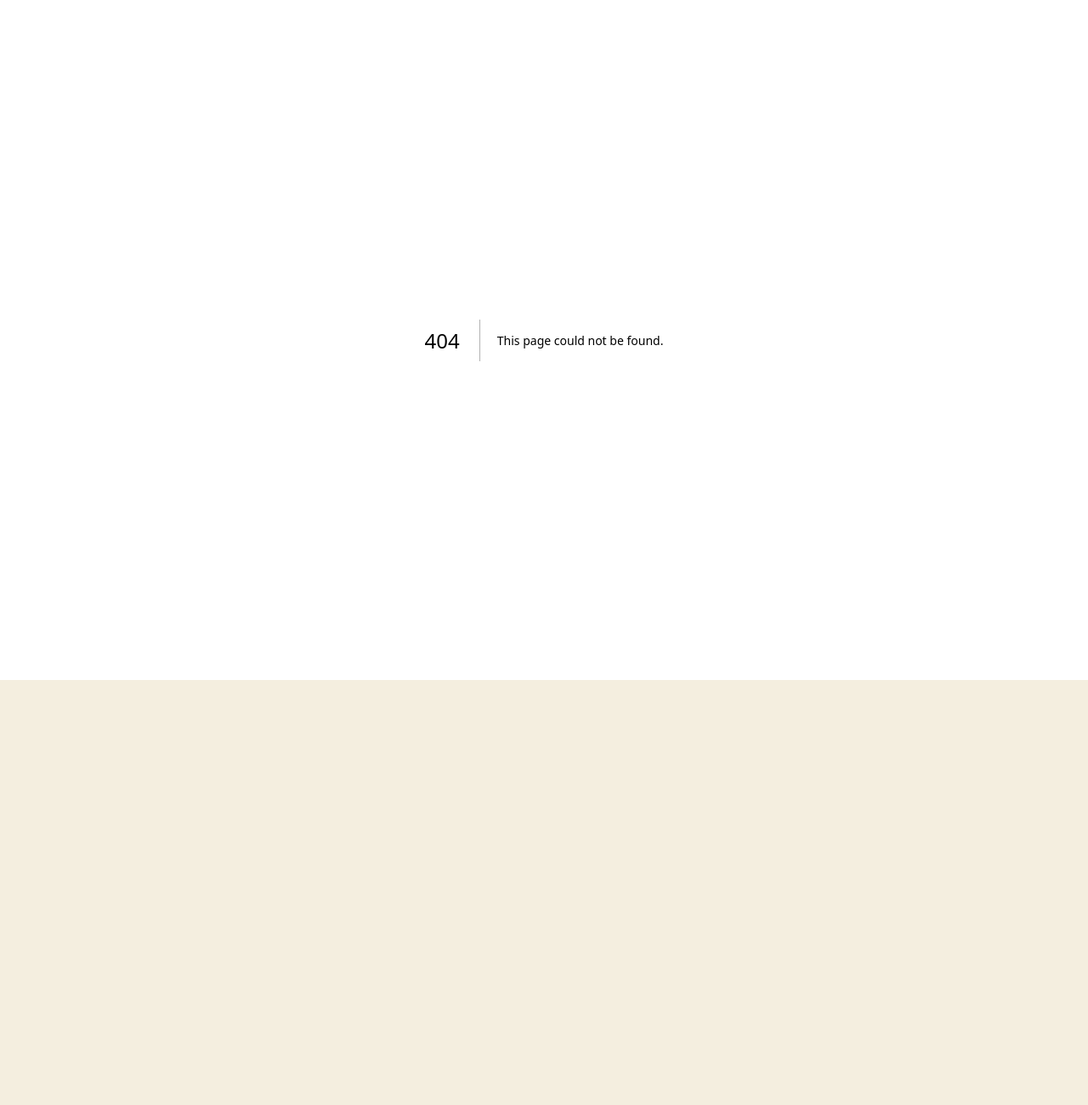
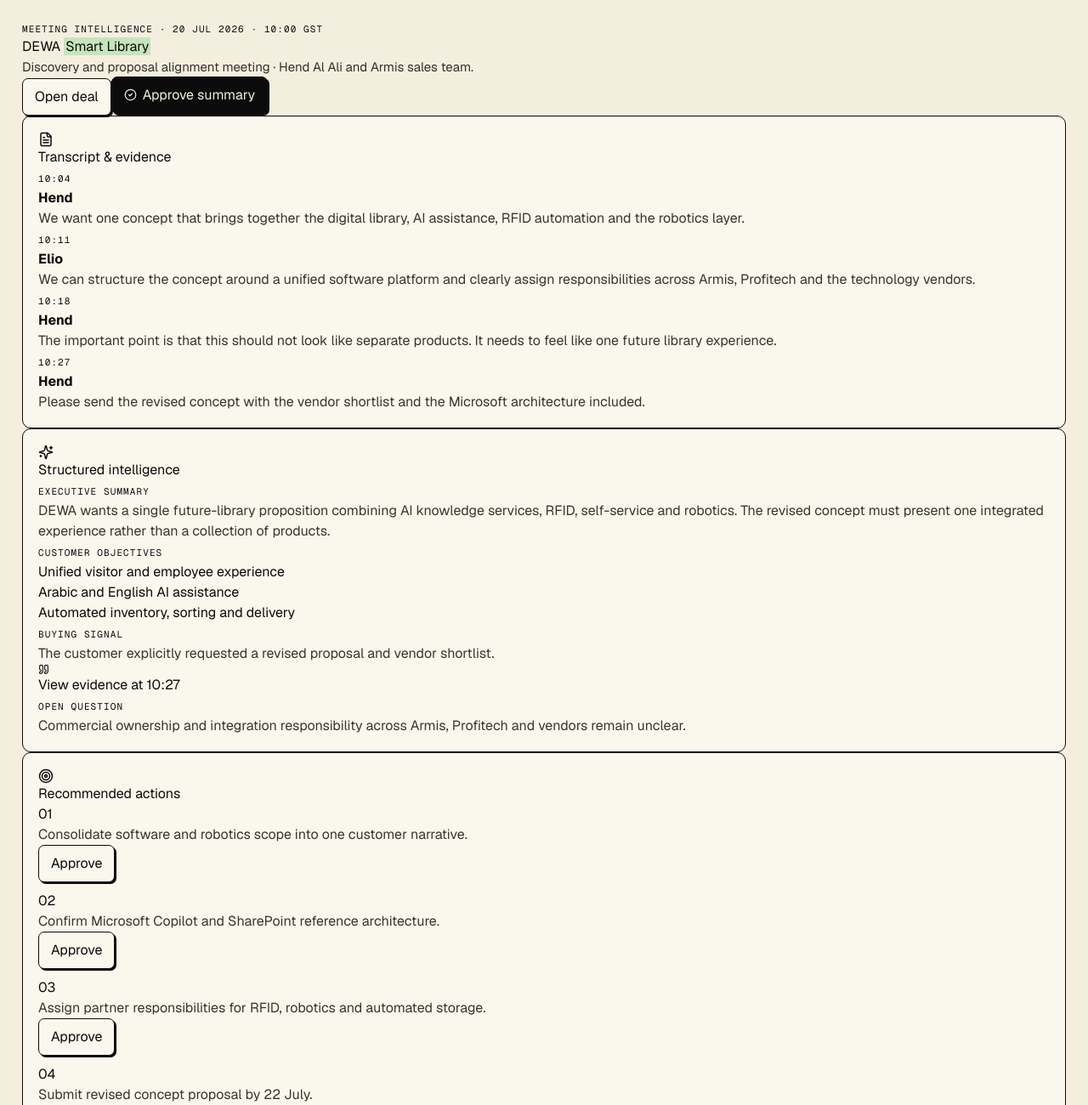
Before and after one commit to Profitech123/armis-sales-os, a Next.js app: page /meetings/dewa-smart-library in a window 1280 px wide. Before the commit this address had no page. Shown: the top 1300 px of the page at 85% size. Before the commit the page ends 800 px from the top, so only its background shows below. Built offline with nearby package versions, Linux system fonts and the light colour scheme.

Commit message:
Add meeting intelligence workspace

```diff
--- /dev/null
+++ b/src/app/meetings/dewa-smart-library/page.tsx
@@ -0,0 +1,76 @@
+import Link from "next/link";
+import { CheckCircle2, FileText, Quote, Sparkles, Target } from "lucide-react";
+
+const transcript = [
+  ["10:04", "Hend", "We want one concept that brings together the digital library, AI assistance, RFID automation and the robotics layer."],
+  ["10:11", "Elio", "We can structure the concept around a unified software platform and clearly assign responsibilities across Armis, Profitech and the technology vendors."],
+  ["10:18", "Hend", "The important point is that this should not look like separate products. It needs to feel like one future library experience."],
+  ["10:27", "Hend", "Please send the revised concept with the vendor shortlist and the Microsoft architecture included."],
+];
+
+const actions = [
+  "Consolidate software and robotics scope into one customer narrative.",
+  "Confirm Microsoft Copilot and SharePoint reference architecture.",
+  "Assign partner responsibilities for RFID, robotics and automated storage.",
+  "Submit revised concept proposal by 22 July.",
+];
+
+export default function MeetingWorkspacePage() {
+  return (
+    <main className="app-shell">
+      <div className="container">
+        <header className="page-header">
+          <div>
+            <p className="mono">Meeting intelligence · 20 Jul 2026 · 10:00 GST</p>
+            <h1 className="page-title">DEWA <span className="marker">Smart Library</span></h1>
+            <p className="subtitle">Discovery and proposal alignment meeting · Hend Al Ali and Armis sales team.</p>
+          </div>
+          <div className="header-actions">
+            <Link className="button" href="/deals/dewa-smart-library">Open deal</Link>
+            <button className="button dark"><CheckCircle2 size={15} /> Approve summary</button>
+          </div>
+        </header>
+
+        <section className="meeting-grid">
+          <article className="card transcript-panel">
+            <div className="column-heading"><FileText size={18} /><h2>Transcript & evidence</h2></div>
+            <div className="transcript-list">
+              {transcript.map(([time, speaker, text]) => (
+                <div className="transcript-row" key={time}>
+                  <span className="mono">{time}</span>
+                  <div><strong>{speaker}</strong><p>{text}</p></div>
+                </div>
+              ))}
+            </div>
+          </article>
+
+          <article className="card intelligence-panel-light">
+            <div className="column-heading"><Sparkles size={18} /><h2>Structured intelligence</h2></div>
+            <div className="insight-block"><span className="mono">Executive summary</span><p>DEWA wants a single future-library proposition combining AI knowledge services, RFID, self-service and robotics. The revised concept must present one integrated experience rather than a collection of products.</p></div>
+            <div className="insight-block"><span className="mono">Customer objectives</span><ul><li>Unified visitor and employee experience</li><li>Arabic and English AI assistance</li><li>Automated inventory, sorting and delivery</li></ul></div>
+            <div className="insight-block"><span className="mono">Buying signal</span><p>The customer explicitly requested a revised proposal and vendor shortlist.</p><button className="text-link"><Quote size={13} /> View evidence at 10:27</button></div>
+            <div className="insight-block"><span className="mono">Open question</span><p>Commercial ownership and integration responsibility across Armis, Profitech and vendors remain unclear.</p></div>
+          </article>
+
+          <aside className="card action-panel">
+            <div className="column-heading"><Target size={18} /><h2>Recommended actions</h2></div>
+            <div className="stack compact">
+              {actions.map((action, index) => (
+                <div className="action-item" key={action}>
+                  <span className="number-stamp">0{index + 1}</span>
+                  <p>{action}</p>
+                  <button className="button">Approve</button>
+                </div>
+              ))}
+            </div>
+            <div className="score-card">
+              <span className="mono">Call score</span>
+              <strong>82 / 100</strong>
+              <p>Strong discovery and next-step confirmation. Improve commercial qualification and stakeholder mapping.</p>
+            </div>
+          </aside>
+        </section>
+      </div>
+    </main>
+  );
+}
```
